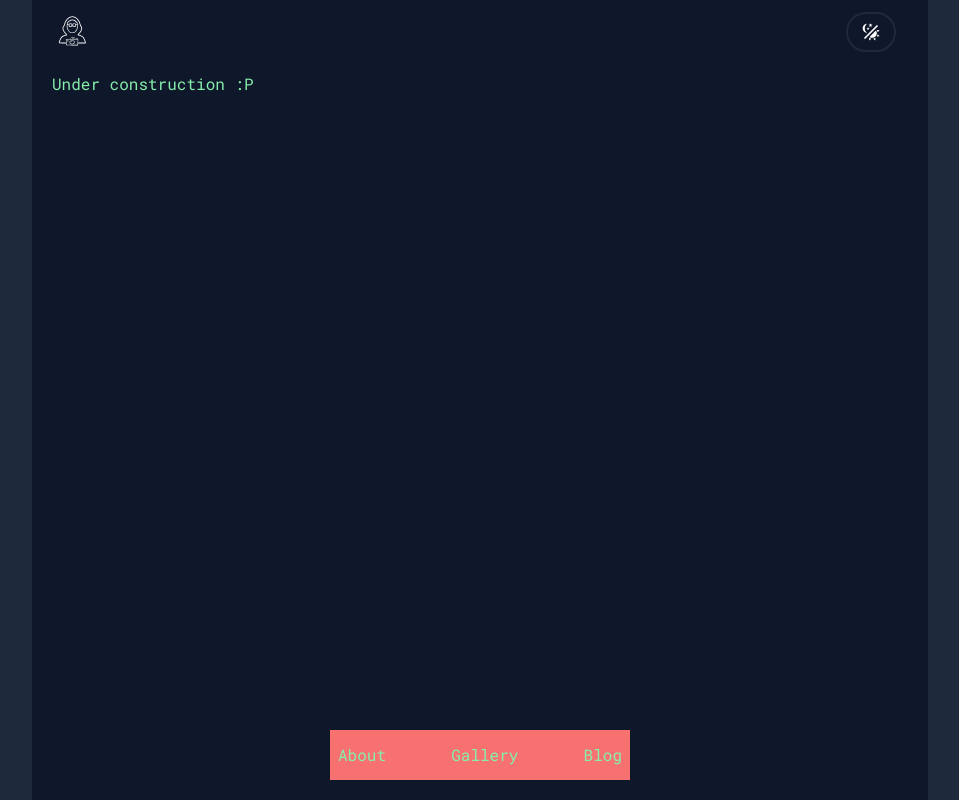
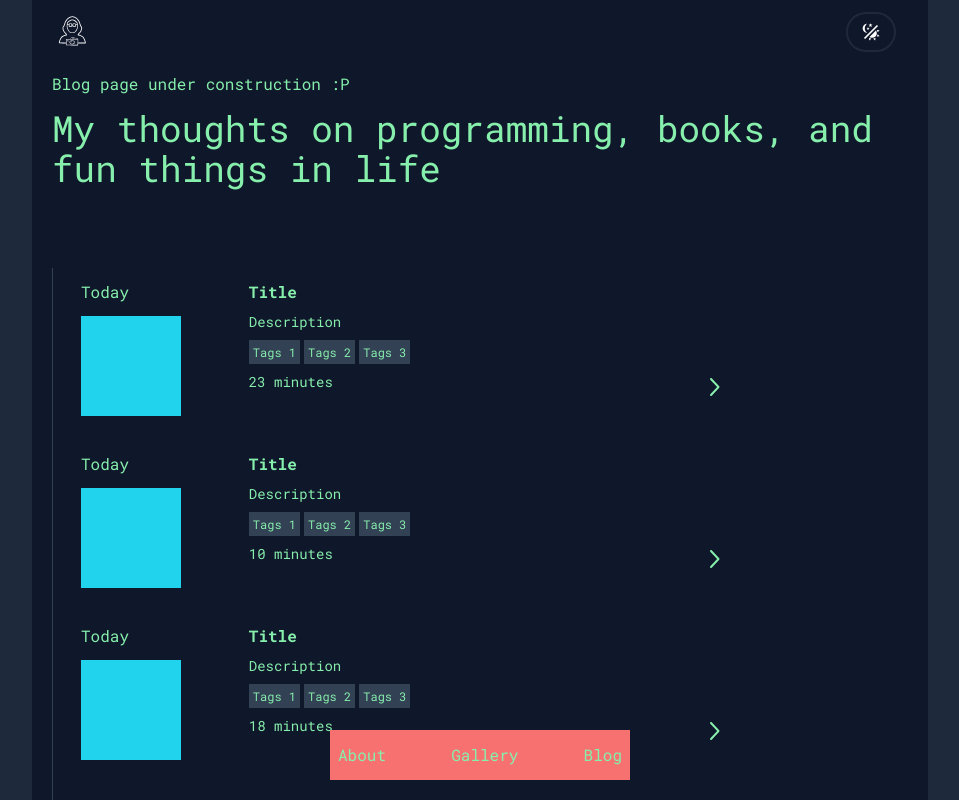
Before and after one commit to ALPHAAAL/my_web, a React (Vite) app: page /blog in a window 1280 px wide. Shown: the top 800 px of the page, without its empty margins (160-1119 px from the left). Built offline with nearby package versions, Linux system fonts and the light colour scheme; what thumbhash would draw is missing.

Commit message:
Blog page scaffolding

```diff
--- a/src/components/Blog/index.tsx
+++ b/src/components/Blog/index.tsx
@@ -1,7 +1,53 @@
+import CaretIcon from '../../assets/icons/caret-icon.svg?react';
+
+type TagProp = {
+    children: React.ReactNode;
+};
+
+function Tag({ children }: TagProp) {
+    return (
+        <span className="bg-slate-700 p-1">{children}</span>
+    )
+}
+
+type BlodPostRowProp = {
+    key: React.Key
+}
+
+function BlogPostRow({ key }: BlodPostRowProp) {
+    return (
+        <div key={key} className="grid sm:grid-cols-5 my-3">
+            <div className="flex flex-col sm:p-3">
+                <p>Today</p>
+                <div className="hidden mt-3 w-[100px] h-[100px] bg-cyan-400 sm:block"></div>
+            </div>
+            <div className="sm:col-start-2 sm:col-span-3 flex flex-col sm:p-3 [&>*]:mb-2 hover:bg-slate-400/5">
+                <p className="font-bold">Title</p>
+                <p className="text-sm">Description</p>
+                <div className="text-xs flex flex-row [&>*]:mr-1">
+                    <Tag>Tags 1</Tag>
+                    <Tag>Tags 2</Tag>
+                    <Tag>Tags 3</Tag>
+                </div>
+                <div className="flex flex-row justify-between">
+                    <p className="text-sm">{Math.floor(Math.random() * 30)} minutes</p>
+                    <CaretIcon className="-rotate-90" width={30} height={30} />
+                </div>
+            </div>
+        </div>
+    );
+}
+
 export default function Blog() {
+    const posts = new Array(5).fill(0);
+
     return (
         <div>
-            Under construction :P
+            <p>Blog page under construction :P</p>
+            <h1 className='mt-3 text-4xl'>My thoughts on programming, books, and fun things in life</h1>
+            <div className="mt-16 sm:border-l-[0.5px] sm:border-l-slate-700 sm:pl-4 sm:mt-20">
+                {posts.map((_, i) => <BlogPostRow key={i} />)}
+            </div>
         </div>
     )
 }
```
